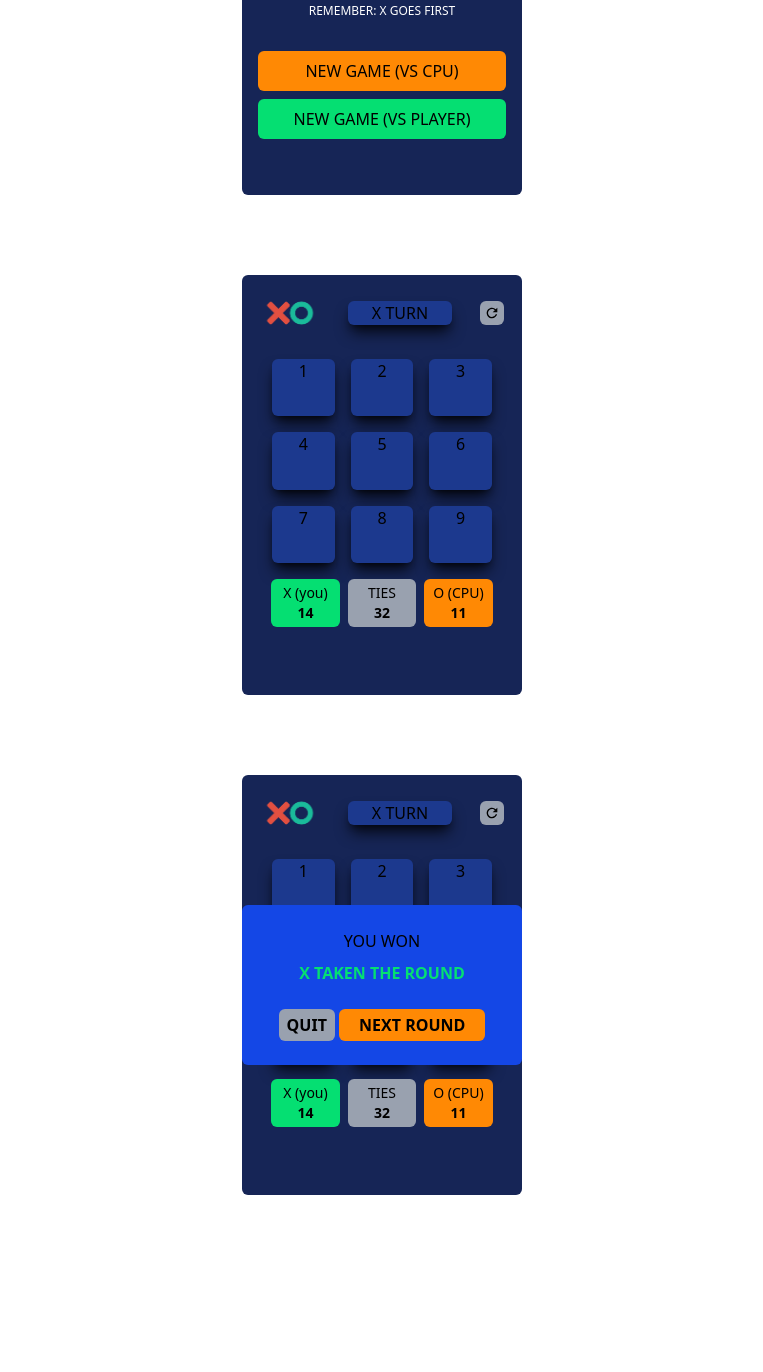
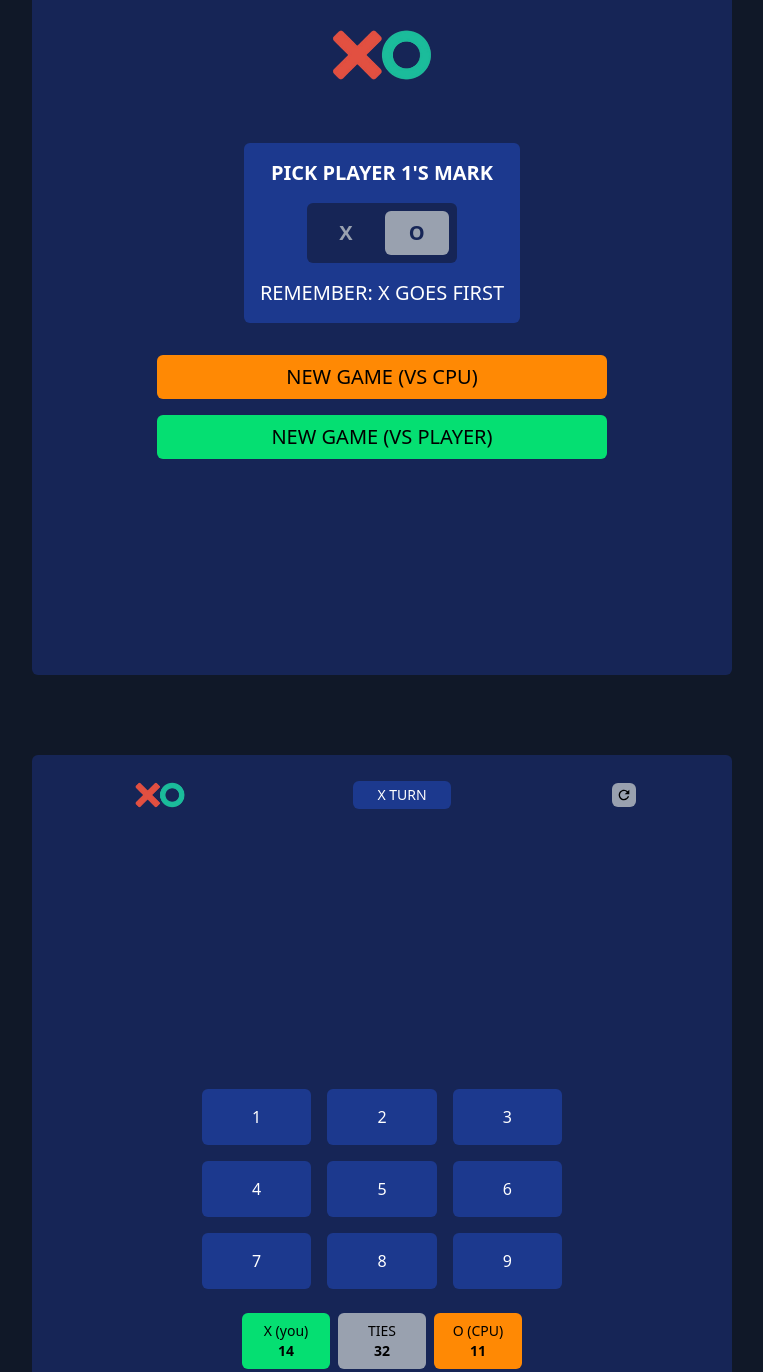
Before and after one commit to MuserOk/Tic-Tac-Toe, a website: page index.html in a window 1280 px wide. Shown: the part 305-1677 px from the top of the page, without its empty margins (258-1021 px from the left). Before the commit the page ends 1500 px from the top, so only its background shows below. Drawn offline with Linux system fonts and the light colour scheme.

Commit message:
modelo visual

```diff
--- a/index.html
+++ b/index.html
@@ -2,126 +2,139 @@
 <html lang="en">
 
 <head>
-    <meta charset="UTF-8">
-    <meta name="viewport" content="width=device-width, initial-scale=1.0">
-    <link rel="stylesheet" href="./output.css">
+    <meta charset="UTF-8" />
+    <meta name="viewport" content="width=device-width, initial-scale=1.0" />
+    <link rel="stylesheet" href="./output.css" />
     <title>Document</title>
 </head>
 
-<body class="w-screen h-full flex flex-col justify-center items-center">
-    <!--Menú inicial-->
-    <div class="flex flex-col justify-center items-center bg-blue-950 w-[280px] h-[420px] rounded-md mt-20">
-        <img src="./XO.png" alt="cruz y cero" class="w-15">
-        <div class="flex flex-col justify-center items-center">
-            <div class="text-white text-xs mt-6">PICK PLAYER 1'S MARK</div>
-            <div class="flex gap-1 mt-4 ">
-                <div><button class="hover:bg-gray-400 px-10 pt-2 pb-2 rounded-md">X</button></div>
-                <div><button class="bg-gray-400 hover:bg-transparent font-extrabold px-10 pt-2 pb-2 rounded-md">o</button></div>
+<body class="w-screen h-full flex flex-col justify-center items-center bg-gray-900">
+
+    <!-- Menú inicial -->
+    <div class="flex flex-col justify-center items-center bg-blue-950 rounded-md mt-20 p-4 w-[280px] h-[420px] sm:w-[400px] sm:h-[700px] md:w-[500px] md:h-[800px] lg:w-[600px] lg:h-[900px] xl:w-[700px] xl:h-[900px]">
+        <img src="./XO.png" alt="cruz y cero" class="w-16 sm:w-20 md:w-24 lg:w-28 xl:w-32" />
+
+        <div class="flex flex-col justify-center items-center bg-blue-900 p-4 rounded-md mt-6">
+            <div class="text-white text-xs sm:text-sm md:text-base lg:text-lg xl:text-xl font-semibold">
+                PICK PLAYER 1'S MARK
             </div>
-            <div class="text-white text-xs mt-4">REMEMBER: X GOES FIRST</div>
+            <div class="flex gap-2 mt-4 bg-blue-950 p-2 rounded-md">
+                <button class="hover:bg-gray-400 px-6 py-2 hover:text-blue-950 text-gray-400 rounded-md text-xs sm:text-sm md:text-base lg:text-lg xl:text-xl font-extrabold">
+          X
+        </button>
+                <button class="bg-gray-400 hover:bg-transparent text-blue-950 hover:text-gray-400 font-extrabold px-6 py-2 rounded-md text-xs sm:text-sm md:text-base lg:text-lg xl:text-xl">
+          O
+        </button>
             </div>
-        <div class="grid grid-col-1 gap-2 mt-8 ">
-            <div><button class="bg-orange-400 p-2 px-9 rounded-md w-full max-w-[250px]">NEW GAME (VS CPU)</button></div>
-            <div><button class="bg-green-400 p-2 px-9 rounded-md w-full max-w-[250px]">NEW GAME (VS PLAYER)</button></div>
+            <div class="text-white text-xs sm:text-sm md:text-base lg:text-lg xl:text-xl mt-4">
+                REMEMBER: X GOES FIRST
             </div>
         </div>
-    <!--Menú durante el juego-->
-    <div class="relative flex flex-col justify-center items-center bg-blue-950 w-[280px] h-[420px] rounded-md mt-20">
-        <!--Encabezado del juego-->
-        <div class="absolute top-2 px-1 items-center flex justify-around w-full">
-            <img src="./XO.png" alt="cruz y cero" class="w-15">
-            <button class="shadow-lg/80 shadow-black/100 bg-blue-900 px-6 rounded-md"> X TURN</button>
+
+        <div class="flex flex-col gap-4 mt-8 w-full max-w-[250px] sm:max-w-[300px] md:max-w-[350px] lg:max-w-[400px] xl:max-w-[450px]">
+            <button class="bg-orange-400 hover:bg-orange-500 py-2 rounded-md text-xs sm:text-sm md:text-base lg:text-lg xl:text-xl">
+        NEW GAME (VS CPU)
+      </button>
+            <button class="bg-green-400 hover:bg-green-500 py-2 rounded-md text-xs sm:text-sm md:text-base lg:text-lg xl:text-xl">
+        NEW GAME (VS PLAYER)
+      </button>
+        </div>
+    </div>
+
+    <!-- Menú durante el juego -->
+    <div class="relative flex flex-col justify-center items-center bg-blue-950 rounded-md mt-20 p-4 w-[280px] h-[420px] sm:w-[400px] sm:h-[600px] md:w-[500px] md:h-[700px] lg:w-[600px] lg:h-[900px] xl:w-[700px] xl:h-[900px]">
+        <!-- Encabezado -->
+        <div class="absolute top-2 flex justify-around items-center w-full px-4">
+            <img src="./XO.png" alt="cruz y cero" class="w-16" />
+            <button class="bg-blue-900 px-6 py-1 rounded-md text-white text-sm">X TURN</button>
             <button>
-                <svg xmlns="http://www.w3.org/2000/svg"
-                    width="14"
-                    height="14"
-                    viewBox="0 0 24 24"
-                    class="bg-gray-400 p-1 rounded-md w-6 h-6">
-                    <path fill="currentColor" d="M17.65 6.35A7.96 7.96 0 0 0 12 4c-4.42 0-7.99 3.58-7.99 8s3.57 8 7.99 8c3.73 0 6.84-2.55 7.73-6h-2.08A5.99 5.99 0 0 1 12 18c-3.31 0-6-2.69-6-6s2.69-6 6-6c1.66 0 3.14.69 4.22 1.78L13 11h7V4z"/>
+        <svg xmlns="http://www.w3.org/2000/svg" class="bg-gray-400 p-1 rounded-md w-6 h-6" viewBox="0 0 24 24" fill="currentColor">
+          <path d="M17.65 6.35A7.96 7.96 0 0012 4c-4.42 0-7.99 3.58-7.99 8s3.57 8 7.99 8c3.73 0 6.84-2.55 7.73-6h-2.08A5.99 5.99 0 0112 18c-3.31 0-6-2.69-6-6s2.69-6 6-6c1.66 0 3.14.69 4.22 1.78L13 11h7V4z" />
         </svg>
       </button>
         </div>
-        <!--tablero-->
-        <div class="grid grid-cols-3 gap-4 w-55 h-55 pt-4 text-center">
-            <div class="bg-blue-900 rounded-md shadow-lg/80 shadow-black/100">1</div>
-            <div class="bg-blue-900 rounded-md shadow-lg/80 shadow-black/100">2</div>
-            <div class="bg-blue-900 rounded-md shadow-lg/80 shadow-black/100">3</div>
-            <div class="bg-blue-900 rounded-md shadow-lg/80 shadow-black/100">4</div>
-            <div class="bg-blue-900 rounded-md shadow-lg/80 shadow-black/100">5</div>
-            <div class="bg-blue-900 rounded-md shadow-lg/80 shadow-black/100">6</div>
-            <div class="bg-blue-900 rounded-md shadow-lg/80 shadow-black/100">7</div>
-            <div class="bg-blue-900 rounded-md shadow-lg/80 shadow-black/100">8</div>
-            <div class="bg-blue-900 rounded-md shadow-lg/80 shadow-black/100">9</div>
+
+        <!-- Tablero -->
+        <div class="grid grid-cols-3 gap-4 pt-12 text-center w-full max-w-[260px] sm:max-w-[320px] md:max-w-[360px]">
+            <div class="bg-blue-900 rounded-md text-white py-4">1</div>
+            <div class="bg-blue-900 rounded-md text-white py-4">2</div>
+            <div class="bg-blue-900 rounded-md text-white py-4">3</div>
+            <div class="bg-blue-900 rounded-md text-white py-4">4</div>
+            <div class="bg-blue-900 rounded-md text-white py-4">5</div>
+            <div class="bg-blue-900 rounded-md text-white py-4">6</div>
+            <div class="bg-blue-900 rounded-md text-white py-4">7</div>
+            <div class="bg-blue-900 rounded-md text-white py-4">8</div>
+            <div class="bg-blue-900 rounded-md text-white py-4">9</div>
         </div>
-        <!--Resultados-->
-        <div class="grid grid-cols-3 gap-2 mt-4 ">
-            <button class="bg-green-400 p-1 px-3 rounded-md text-sm">
+
+        <!-- Resultados -->
+        <div class="grid grid-cols-3 gap-2 mt-6 w-full max-w-[280px]">
+            <button class="bg-green-400 p-2 rounded-md text-xs sm:text-sm">
         <p>X (you)</p>
         <p class="font-bold">14</p>
       </button>
-            <button class="bg-gray-400 p-1 px-3 rounded-md text-sm">
+            <button class="bg-gray-400 p-2 rounded-md text-xs sm:text-sm">
         <p>TIES</p>
         <p class="font-bold">32</p>
       </button>
-            <button class="bg-orange-400 p-1 px-2 rounded-md text-sm">
+            <button class="bg-orange-400 p-2 rounded-md text-xs sm:text-sm">
         <p>O (CPU)</p>
         <p class="font-bold">11</p>
       </button>
         </div>
     </div>
-    <!--Menú resultado-->
-    <div class="relative flex flex-col justify-center items-center bg-blue-950 w-[280px] h-[420px] rounded-md mt-20">
-        <!--Encabezado del juego-->
-        <div class="absolute top-2 px-1 items-center flex justify-around w-full">
-            <img src="./XO.png" alt="cruz y cero" class="w-15">
-            <button class="shadow-lg/80 shadow-black/100 bg-blue-900 px-6 rounded-md"> X TURN</button>
+
+    <!-- Menú resultado -->
+    <div class="relative flex flex-col justify-center items-center bg-blue-950 rounded-md mt-20 p-4 w-[280px] h-[420px] sm:w-[400px] sm:h-[600px] md:w-[500px] md:h-[700px] lg:w-[600px] lg:h-[900px] xl:w-[700px] xl:h-[900px]">
+        <!-- Encabezado -->
+        <div class="absolute top-2 flex justify-around items-center w-full px-4">
+            <img src="./XO.png" alt="cruz y cero" class="w-16" />
+            <button class="bg-blue-900 px-6 py-1 rounded-md text-white text-sm">X TURN</button>
             <button>
-                <svg xmlns="http://www.w3.org/2000/svg"
-                    width="14"
-                    height="14"
-                    viewBox="0 0 24 24"
-                    class="bg-gray-400 p-1 rounded-md w-6 h-6">
-                    <path fill="currentColor" d="M17.65 6.35A7.96 7.96 0 0 0 12 4c-4.42 0-7.99 3.58-7.99 8s3.57 8 7.99 8c3.73 0 6.84-2.55 7.73-6h-2.08A5.99 5.99 0 0 1 12 18c-3.31 0-6-2.69-6-6s2.69-6 6-6c1.66 0 3.14.69 4.22 1.78L13 11h7V4z"/>
+        <svg xmlns="http://www.w3.org/2000/svg" class="bg-gray-400 p-1 rounded-md w-6 h-6" viewBox="0 0 24 24" fill="currentColor">
+          <path d="M17.65 6.35A7.96 7.96 0 0012 4c-4.42 0-7.99 3.58-7.99 8s3.57 8 7.99 8c3.73 0 6.84-2.55 7.73-6h-2.08A5.99 5.99 0 0112 18c-3.31 0-6-2.69-6-6s2.69-6 6-6c1.66 0 3.14.69 4.22 1.78L13 11h7V4z" />
         </svg>
       </button>
         </div>
-        <!--tablero-->
-        <div class="grid grid-cols-3 gap-4 w-55 h-55 pt-4 text-center">
-            <div class="bg-blue-900 rounded-md shadow-lg/80 shadow-black/100">1</div>
-            <div class="bg-blue-900 rounded-md shadow-lg/80 shadow-black/100">2</div>
-            <div class="bg-blue-900 rounded-md shadow-lg/80 shadow-black/100">3</div>
-            <div class="bg-blue-900 rounded-md shadow-lg/80 shadow-black/100">4</div>
-            <div class="bg-blue-900 rounded-md shadow-lg/80 shadow-black/100">5</div>
-            <div class="bg-blue-900 rounded-md shadow-lg/80 shadow-black/100">6</div>
-            <div class="bg-blue-900 rounded-md shadow-lg/80 shadow-black/100">7</div>
-            <div class="bg-blue-900 rounded-md shadow-lg/80 shadow-black/100">8</div>
-            <div class="bg-blue-900 rounded-md shadow-lg/80 shadow-black/100">9</div>
+
+        <!-- Tablero -->
+        <div class="grid grid-cols-3 gap-4 pt-12 text-center w-full max-w-[260px]">
+            <div class="bg-blue-900 rounded-md text-white py-4">1</div>
+            <div class="bg-blue-900 rounded-md text-white py-4">2</div>
+            <div class="bg-blue-900 rounded-md text-white py-4">3</div>
+            <div class="bg-blue-900 rounded-md text-white py-4">4</div>
+            <div class="bg-blue-900 rounded-md text-white py-4">5</div>
+            <div class="bg-blue-900 rounded-md text-white py-4">6</div>
+            <div class="bg-blue-900 rounded-md text-white py-4">7</div>
+            <div class="bg-blue-900 rounded-md text-white py-4">8</div>
+            <div class="bg-blue-900 rounded-md text-white py-4">9</div>
         </div>
-        <!--Resultados-->
-        <div class="grid grid-cols-3 gap-2 mt-4 ">
-            <button class="bg-green-400 p-1 px-3 rounded-md text-sm">
+
+        <!-- Resultados -->
+        <div class="grid grid-cols-3 gap-2 mt-6 w-full max-w-[280px]">
+            <button class="bg-green-400 p-2 rounded-md text-xs sm:text-sm">
         <p>X (you)</p>
         <p class="font-bold">14</p>
       </button>
-            <button class="bg-gray-400 p-1 px-3 rounded-md text-sm">
+            <button class="bg-gray-400 p-2 rounded-md text-xs sm:text-sm">
         <p>TIES</p>
         <p class="font-bold">32</p>
       </button>
-            <button class="bg-orange-400 p-1 px-2 rounded-md text-sm">
+            <button class="bg-orange-400 p-2 rounded-md text-xs sm:text-sm">
         <p>O (CPU)</p>
         <p class="font-bold">11</p>
       </button>
         </div>
-        <!--Cartel ganador-->
-        <div class="absolute z-10 flex flex-col justify-center items-center gap-2 p-2 bg-blue-700 w-full h-40 rounded-md">
+
+        <!-- Cartel ganador -->
+        <div class="absolute z-10 lg:top-70 top-30 flex flex-col justify-center items-center gap-2 p-4 bg-blue-700 w-screen h-40 bottom-0 rounded-md text-white text-sm sm:text-base">
             <div>YOU WON</div>
-            <div class="text-green-400 font-extrabold">X TAKEN THE ROUND</div>
-            <div class="pt-4">
-                <button class="bg-gray-400 p-1 px-2 rounded-md font-bold">QUIT</button>
-                <button class="bg-orange-400 p-1 px-5 rounded-md font-bold">NEXT ROUND</button>
+            <div class="text-green-400 font-extrabold">X TAKES THE ROUND</div>
+            <div class="pt-4 flex gap-4">
+                <button class="bg-gray-400 px-4 py-1 rounded-md font-bold">QUIT</button>
+                <button class="bg-orange-400 px-6 py-1 rounded-md font-bold">NEXT ROUND</button>
             </div>
         </div>
-
     </div>
 
 </body>
```
Also changed, not shown: main.js (added), output.css. Lines whose indentation alone changed are shown as unchanged.
